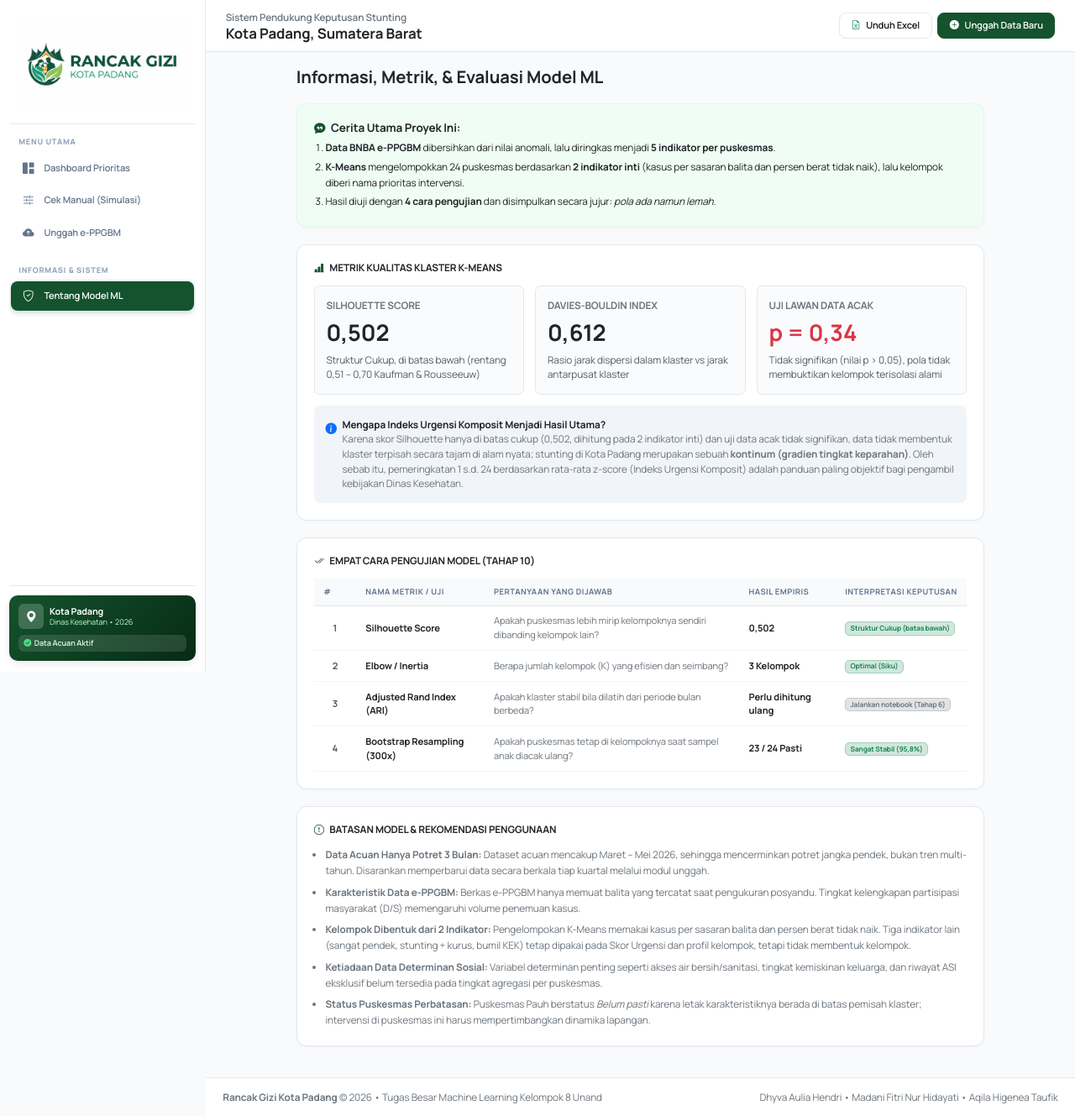
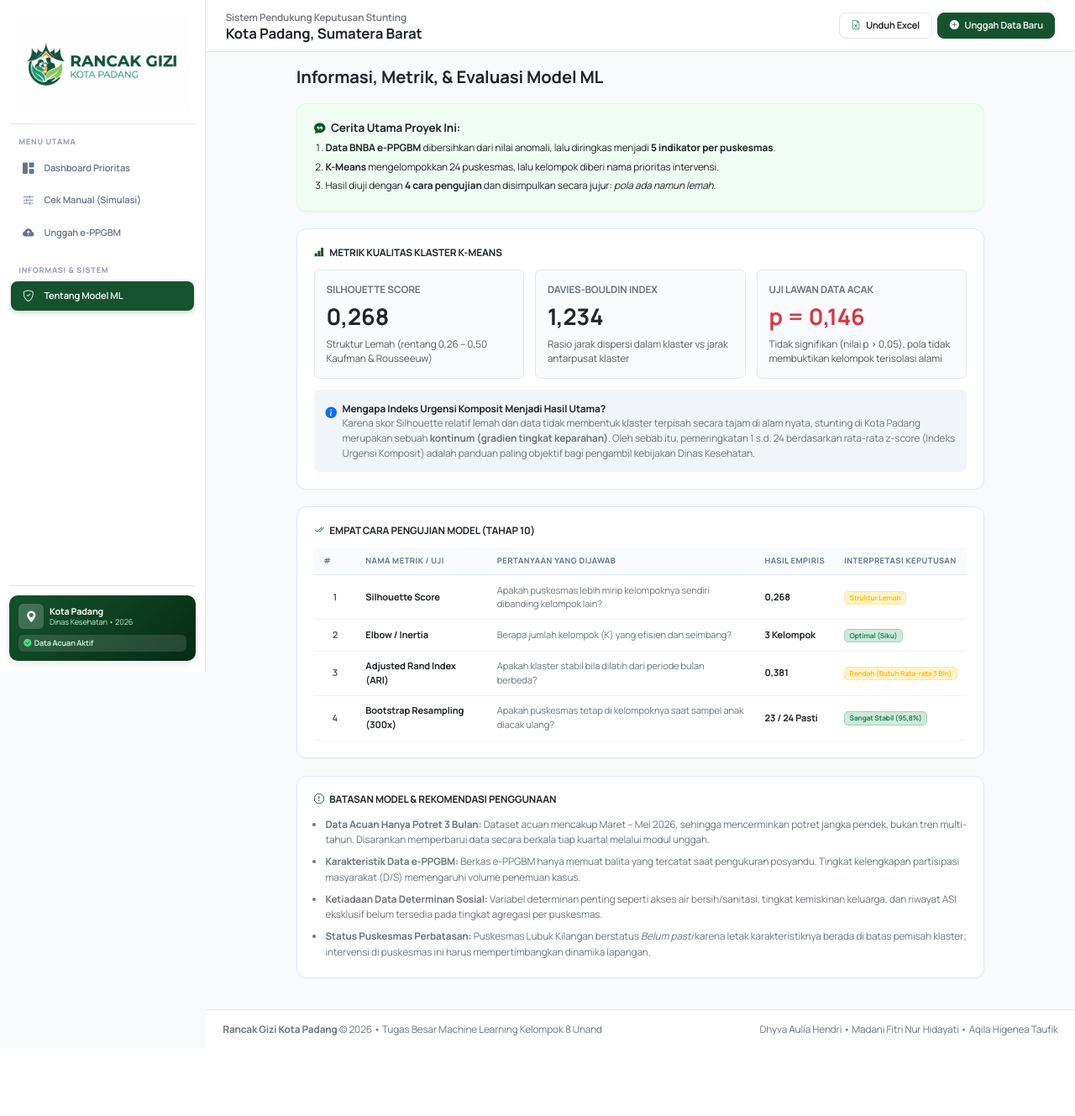
Before and after one commit to aqilahigenea/TB-ML, a Flask app: page /informasi-model in a window 1280 px wide. Shown: the whole page at 84% size. After the commit the page ends 1233 px from the top, so only its background shows below. Run offline with Flask 3, Linux system fonts and the light colour scheme; parts of the project's set-up code (start-up, migrations or seed data) failed here and were passed over.

Commit message:
Revert "Perbaiki model"
This reverts commit 226ad3689b73d5eb4f01dfcaea2540d5f6baeb59.

```diff
--- a/model_helper.py
+++ b/model_helper.py
@@ -178,8 +178,7 @@ def proses_file_baru(file_path, paket_model):
   agg['Skor_Urgensi'] = z_scores.mean(axis=1).round(2)
 
   # Prediksi Klaster K-Means (Mode Relatif)
-  inti = paket_model.get('fitur_klaster_model', FITUR_KLASTER)
-  z_array = z_scores[inti].to_numpy()
+  z_array = z_scores.to_numpy()
   cluster_ids = paket_model['pipeline'].named_steps['kmeans'].predict(z_array)
   agg['Kelompok_Prioritas'] = pd.Series(cluster_ids).map(paket_model['mapping'])
 
@@ -190,9 +189,7 @@ def proses_file_baru(file_path, paket_model):
 
   # Status Kepastian (Pasti vs Belum pasti)
   agg['Status_Kepastian'] = np.where(
-      agg['Puskesmas'].isin(paket_model.get('belum_pasti', [])),
-      'Belum pasti',
-      'Pasti',
+      agg['Puskesmas'] == 'LUBUK KILANGAN', 'Belum pasti', 'Pasti'
   )
 
   # Urutkan berdasarkan Skor Urgensi (Peringkat 1 s.d. 24)
--- a/templates/detail.html
+++ b/templates/detail.html
@@ -73,9 +73,9 @@
                 <div class="fw-bold text-dark fs-6">{{ p['Kelompok_Prioritas'].split(' - ')[0] }}</div>
                 <small class="text-muted">
                     {% if 'Prioritas 1' in p['Kelompok_Prioritas'] %}
+                        Krisis Balita Sangat Pendek & Risiko Ibu Hamil KEK
+                    {% elif 'Prioritas 2' in p['Kelompok_Prioritas'] %}
                         Beban Penemuan Kasus Balita Terbesar
-                    {% elif 'Prioritas 2' in p['Kelompok_Prioritas'] %}
-                        Pertumbuhan Balita Mandek & Balita Sangat Pendek
                     {% else %}
                         Indikator Berada di Bawah Rata-rata Kota
                     {% endif %}
--- a/templates/index.html
+++ b/templates/index.html
@@ -157,9 +157,9 @@
                                     <span class="fw-semibold text-dark">{{ p['Kelompok_Prioritas'].split(' - ')[0] }}</span>
                                     <span class="text-muted d-block" style="font-size: 0.75rem;">
                                         {% if 'Prioritas 1' in p['Kelompok_Prioritas'] %}
+                                            Krisis Balita & Bumil KEK
+                                        {% elif 'Prioritas 2' in p['Kelompok_Prioritas'] %}
                                             Beban Kasus Tinggi ({{ p['Kasus per sasaran balita'] }}%)
-                                        {% elif 'Prioritas 2' in p['Kelompok_Prioritas'] %}
-                                            Pertumbuhan Mandek & Balita Sangat Pendek
                                         {% else %}
                                             Indikator Terkendali
                                         {% endif %}
--- a/templates/informasi.html
+++ b/templates/informasi.html
@@ -16,7 +16,7 @@
             <h6 class="fw-bold text-dark mb-2"><i class="bi bi-chat-quote-fill me-2" style="color: var(--rg-primary);"></i>Cerita Utama Proyek Ini:</h6>
             <ol class="mb-0 ps-3 text-dark small" style="line-height: 1.6;">
                 <li class="mb-1"><strong>Data BNBA e-PPGBM</strong> dibersihkan dari nilai anomali, lalu diringkas menjadi <strong>5 indikator per puskesmas</strong>.</li>
-                <li class="mb-1"><strong>K-Means</strong> mengelompokkan 24 puskesmas berdasarkan <strong>2 indikator inti</strong> (kasus per sasaran balita dan persen berat tidak naik), lalu kelompok diberi nama prioritas intervensi.</li>
+                <li class="mb-1"><strong>K-Means</strong> mengelompokkan 24 puskesmas, lalu kelompok diberi nama prioritas intervensi.</li>
                 <li>Hasil diuji dengan <strong>4 cara pengujian</strong> dan disimpulkan secara jujur: <em>pola ada namun lemah</em>.</li>
             </ol>
         </div>
@@ -31,21 +31,21 @@
                 <div class="col-md-4">
                     <div class="p-3 rounded-3" style="background-color: #fafbfc; border: 1px solid var(--rg-border);">
                         <div class="text-secondary small fw-bold">SILHOUETTE SCORE</div>
-                        <div class="fs-2 fw-bold text-dark my-1">0,502</div>
-                        <small class="text-muted d-block">Struktur Cukup, di batas bawah (rentang 0,51 &ndash; 0,70 Kaufman &amp; Rousseeuw)</small>
+                        <div class="fs-2 fw-bold text-dark my-1">0,268</div>
+                        <small class="text-muted d-block">Struktur Lemah (rentang 0,26 &ndash; 0,50 Kaufman &amp; Rousseeuw)</small>
                     </div>
                 </div>
                 <div class="col-md-4">
                     <div class="p-3 rounded-3" style="background-color: #fafbfc; border: 1px solid var(--rg-border);">
                         <div class="text-secondary small fw-bold">DAVIES-BOULDIN INDEX</div>
-                        <div class="fs-2 fw-bold text-dark my-1">0,612</div>
+                        <div class="fs-2 fw-bold text-dark my-1">1,234</div>
                         <small class="text-muted d-block">Rasio jarak dispersi dalam klaster vs jarak antarpusat klaster</small>
                     </div>
                 </div>
                 <div class="col-md-4">
                     <div class="p-3 rounded-3" style="background-color: #fafbfc; border: 1px solid var(--rg-border);">
                         <div class="text-secondary small fw-bold">UJI LAWAN DATA ACAK</div>
-                        <div class="fs-2 fw-bold text-danger my-1">p = 0,34</div>
+                        <div class="fs-2 fw-bold text-danger my-1">p = 0,146</div>
                         <small class="text-muted d-block">Tidak signifikan (nilai p &gt; 0,05), pola tidak membuktikan kelompok terisolasi alami</small>
                     </div>
                 </div>
@@ -56,7 +56,7 @@
                     <i class="bi bi-info-circle-fill text-primary mt-1"></i>
                     <div class="small text-secondary">
                         <strong class="text-dark">Mengapa Indeks Urgensi Komposit Menjadi Hasil Utama?</strong><br>
-                        Karena skor Silhouette hanya di batas cukup (0,502, dihitung pada 2 indikator inti) dan uji data acak tidak signifikan, data tidak membentuk klaster terpisah secara tajam di alam nyata; stunting di Kota Padang merupakan sebuah <strong>kontinum (gradien tingkat keparahan)</strong>. Oleh sebab itu, pemeringkatan 1 s.d. 24 berdasarkan rata-rata z-score (Indeks Urgensi Komposit) adalah panduan paling objektif bagi pengambil kebijakan Dinas Kesehatan.
+                        Karena skor Silhouette relatif lemah dan data tidak membentuk klaster terpisah secara tajam di alam nyata, stunting di Kota Padang merupakan sebuah <strong>kontinum (gradien tingkat keparahan)</strong>. Oleh sebab itu, pemeringkatan 1 s.d. 24 berdasarkan rata-rata z-score (Indeks Urgensi Komposit) adalah panduan paling objektif bagi pengambil kebijakan Dinas Kesehatan.
                     </div>
                 </div>
             </div>
@@ -84,8 +84,8 @@
                             <td class="text-center fw-bold text-muted">1</td>
                             <td class="fw-bold text-dark">Silhouette Score</td>
                             <td class="text-secondary">Apakah puskesmas lebih mirip kelompoknya sendiri dibanding kelompok lain?</td>
-                            <td class="fw-bold text-dark">0,502</td>
-                            <td><span class="badge bg-success-subtle text-success border border-success-subtle">Struktur Cukup (batas bawah)</span></td>
+                            <td class="fw-bold text-dark">0,268</td>
+                            <td><span class="badge bg-warning-subtle text-warning border border-warning-subtle">Struktur Lemah</span></td>
                         </tr>
                         <tr>
                             <td class="text-center fw-bold text-muted">2</td>
@@ -98,8 +98,8 @@
                             <td class="text-center fw-bold text-muted">3</td>
                             <td class="fw-bold text-dark">Adjusted Rand Index (ARI)</td>
                             <td class="text-secondary">Apakah klaster stabil bila dilatih dari periode bulan berbeda?</td>
-                            <td class="fw-bold text-dark">Perlu dihitung ulang</td>
-                            <td><span class="badge bg-secondary-subtle text-secondary border border-secondary-subtle">Jalankan notebook (Tahap 6)</span></td>
+                            <td class="fw-bold text-dark">0,381</td>
+                            <td><span class="badge bg-warning-subtle text-warning border border-warning-subtle">Rendah (Butuh Rata-rata 3 Bln)</span></td>
                         </tr>
                         <tr>
                             <td class="text-center fw-bold text-muted">4</td>
@@ -122,9 +122,8 @@
             <ul class="text-secondary small mb-0 ps-3" style="line-height: 1.6;">
                 <li class="mb-2"><strong>Data Acuan Hanya Potret 3 Bulan:</strong> Dataset acuan mencakup Maret &ndash; Mei 2026, sehingga mencerminkan potret jangka pendek, bukan tren multi-tahun. Disarankan memperbarui data secara berkala tiap kuartal melalui modul unggah.</li>
                 <li class="mb-2"><strong>Karakteristik Data e-PPGBM:</strong> Berkas e-PPGBM hanya memuat balita yang tercatat saat pengukuran posyandu. Tingkat kelengkapan partisipasi masyarakat (D/S) memengaruhi volume penemuan kasus.</li>
-                <li class="mb-2"><strong>Kelompok Dibentuk dari 2 Indikator:</strong> Pengelompokan K-Means memakai kasus per sasaran balita dan persen berat tidak naik. Tiga indikator lain (sangat pendek, stunting + kurus, bumil KEK) tetap dipakai pada Skor Urgensi dan profil kelompok, tetapi tidak membentuk kelompok.</li>
                 <li class="mb-2"><strong>Ketiadaan Data Determinan Sosial:</strong> Variabel determinan penting seperti akses air bersih/sanitasi, tingkat kemiskinan keluarga, dan riwayat ASI eksklusif belum tersedia pada tingkat agregasi per puskesmas.</li>
-                <li><strong>Status Puskesmas Perbatasan:</strong> Puskesmas Pauh berstatus <em>Belum pasti</em> karena letak karakteristiknya berada di batas pemisah klaster; intervensi di puskesmas ini harus mempertimbangkan dinamika lapangan.</li>
+                <li><strong>Status Puskesmas Perbatasan:</strong> Puskesmas Lubuk Kilangan berstatus <em>Belum pasti</em> karena letak karakteristiknya berada di batas pemisah klaster; intervensi di puskesmas ini harus mempertimbangkan dinamika lapangan.</li>
             </ul>
         </div>
 
```
Also changed, not shown: Dokumen_Konteks_Project.md (+0 -3 lines), README.md, 4 other files.
